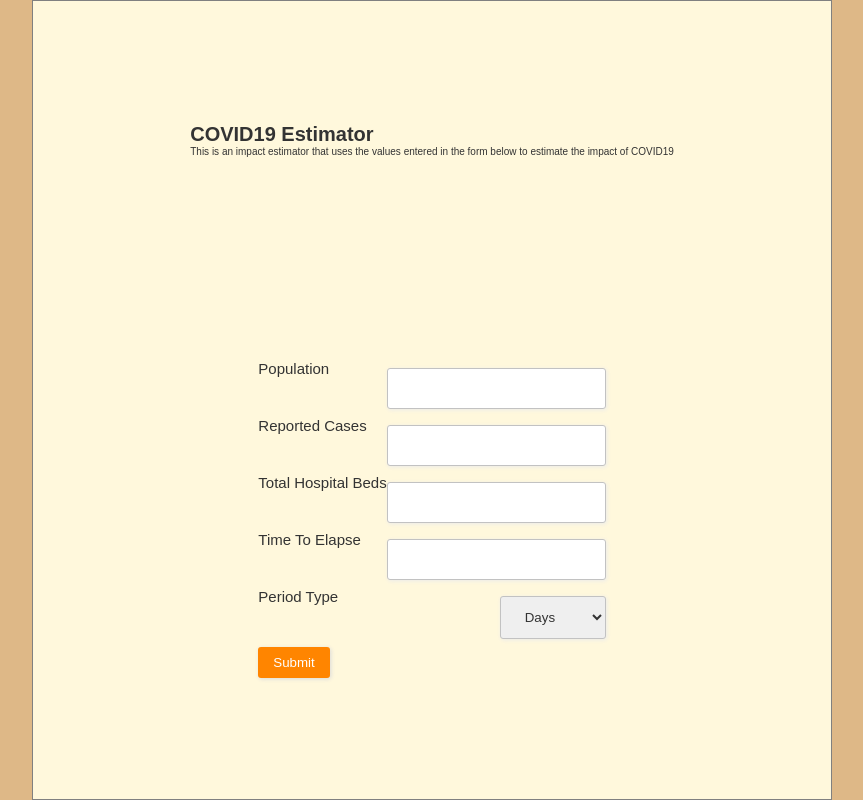
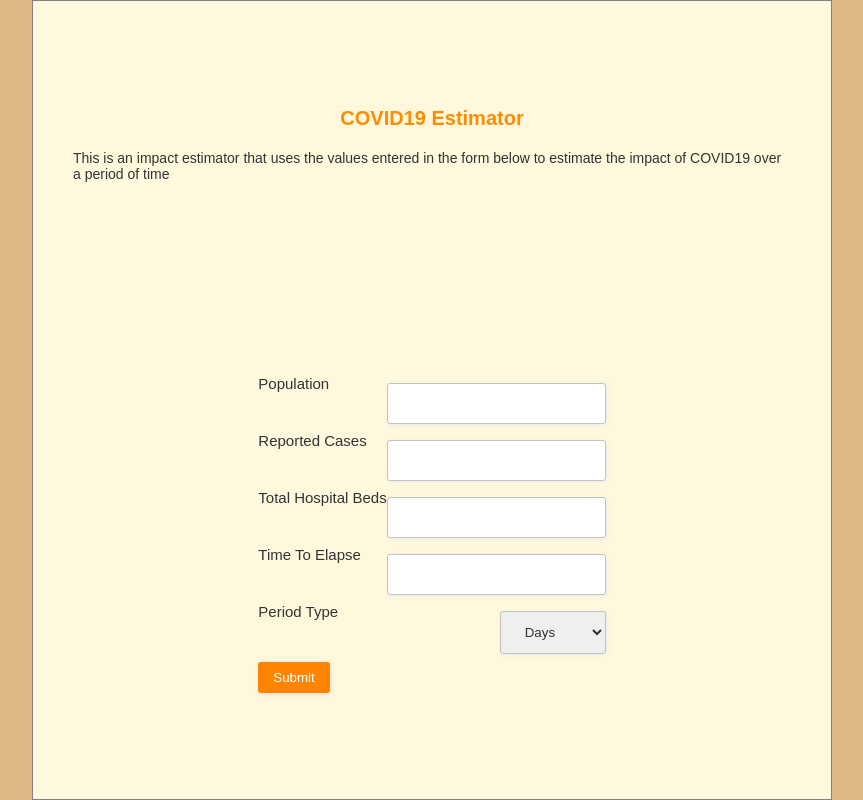
Before and after one commit to kwambokaB/build4SDGAsseement, a website: page src/index.html in a window 1280 px wide. Shown: the whole page, without its empty margins (208-1071 px from the left). Drawn offline with Linux system fonts and the light colour scheme.

Commit message:
challenge4

```diff
--- a/src/index.html
+++ b/src/index.html
@@ -1,4 +1,5 @@
 <!DOCTYPE html>
+
 <html lang="en">
 <head>
     <meta charset="UTF-8">
@@ -11,7 +12,7 @@
     <div class="container">
         <div class="header">
          <h1>COVID19 Estimator</h1>
-           <p>This is an impact estimator that uses the values entered in the form below to estimate the impact of COVID19</p>
+           <p>This is an impact estimator that uses the values entered in the form below to estimate the impact of COVID19 over a period of time</p>
        </div>
 
       <form action="#" method="get" >
--- a/src/styles.css
+++ b/src/styles.css
@@ -8,6 +8,14 @@
     padding: 0;
     margin: 0;
     color: #333333;
+}
+h1{
+    text-align: center;
+    color: darkorange;
+}
+p{
+    font-size: 1.4rem;
+    padding: 20px;
 }
 .container{
     width: 100vh;
```
